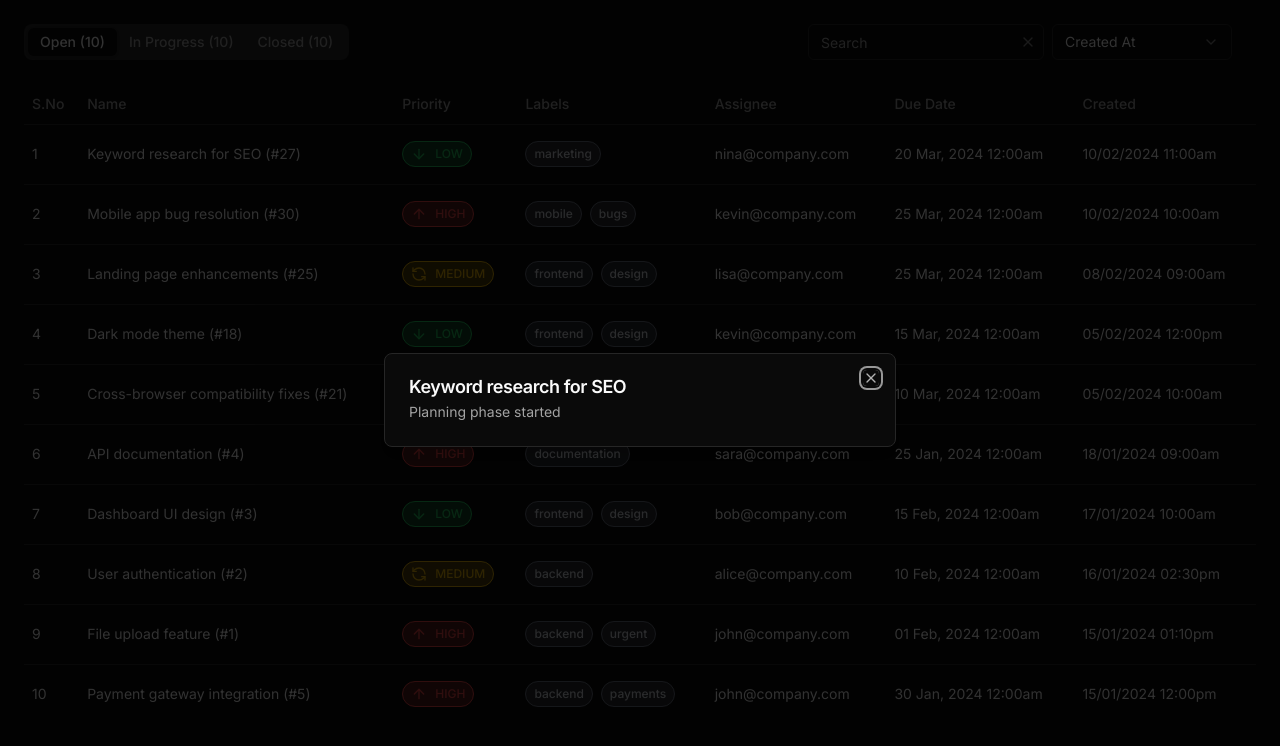
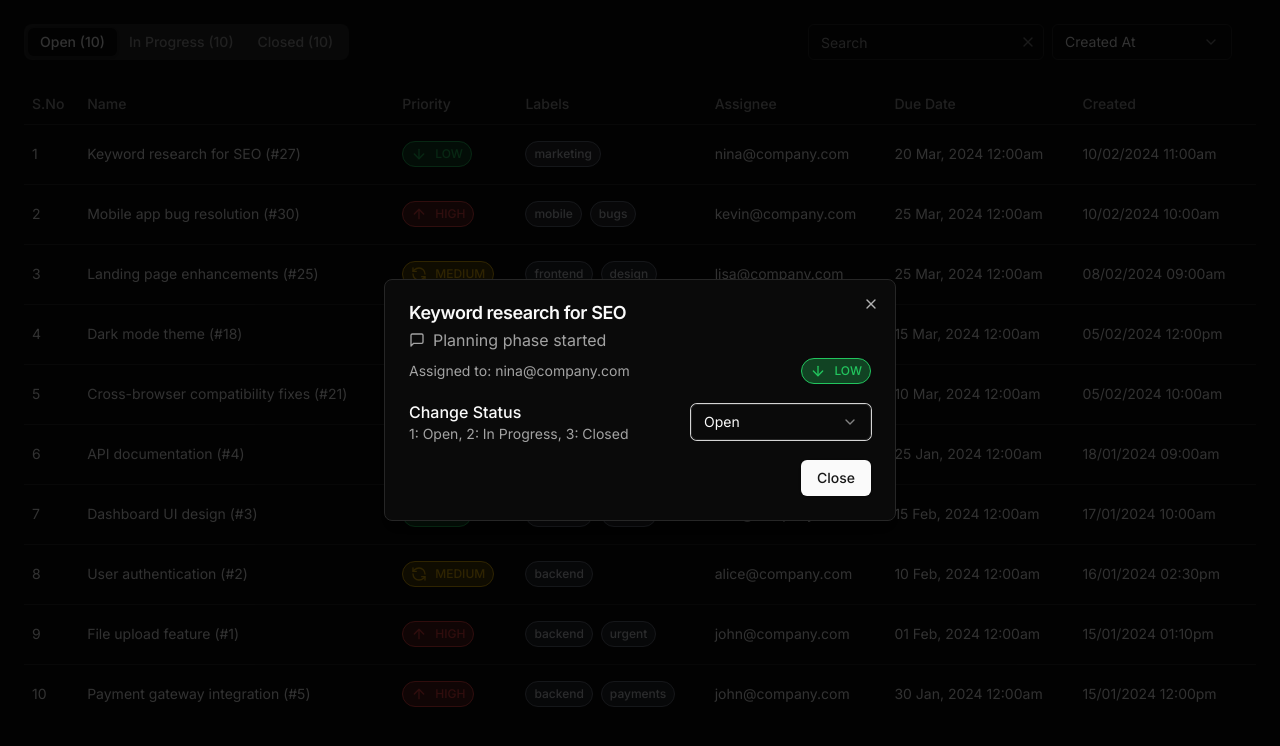
Before and after one commit to RamGoel/taskore, a Next.js app: page / in a window 1280 px wide. Both pictures are taken after a click on the element 640 px from the left and 154 px from the top of the page. Shown: the top 746 px of the page. Built offline with nearby package versions, Linux system fonts and the light colour scheme.

Commit message:
feat: update task logic

```diff
--- a/app/page.tsx
+++ b/app/page.tsx
@@ -1,22 +1,24 @@
 "use client";
 import TaskDialog from "@/components/TaskDialog";
 import { Tabs, TabsContent } from "@/components/ui/tabs";
-import { getTasks } from "@/lib/data";
 import { useSearchParams } from "next/navigation";
 import TasksView from "@/components/TaskView";
 import { useMemo } from "react";
 import moment from "moment";
 import CategoryTabs from "@/components/CategoryTabs";
 import GlobalFilters from "@/components/GlobalFilters";
+import { useAppState } from "@/store/useAppState";
 
 export default function Home() {
   const searchParams = useSearchParams();
   const status = (searchParams.get("status") ?? "OPEN") as string;
   const sortBy = (searchParams.get("sortBy") ?? "created_at") as string;
   const search = (searchParams.get("search") ?? "") as string;
+  const { allTasks } = useAppState();
 
   const tasksToRender = useMemo(() => {
-    return getTasks(status)
+    const tasksInView = allTasks.filter((task) => task.status === status);
+    return tasksInView
       .sort((a, b) => {
         if (sortBy === "due_date") {
           return moment(b.due_date).diff(moment(a.due_date));
@@ -26,7 +28,7 @@ export default function Home() {
       .filter((task) => {
         return task.name.toLowerCase().startsWith(search.toLowerCase());
       });
-  }, [status, sortBy, search]);
+  }, [status, sortBy, search, allTasks]);
 
   const handleNavigate = (
     _path: string,
--- a/components/CategoryTabs.tsx
+++ b/components/CategoryTabs.tsx
@@ -1,25 +1,27 @@
 import React from "react";
 import { TabsList, TabsTrigger } from "@/components/ui/tabs";
-import { getTasks } from "@/lib/data";
+import { useAppState } from "@/store/useAppState";
 
 const CategoryTabs = ({
   handleNavigate,
 }: {
   handleNavigate: (status: string) => void;
 }) => {
+  const { allTasks } = useAppState();
   return (
     <TabsList className="w-fit">
       <TabsTrigger onClick={() => handleNavigate("OPEN")} value="OPEN">
-        Open ({getTasks("OPEN").length})
+        Open ({allTasks.filter((task) => task.status === "OPEN").length})
       </TabsTrigger>
       <TabsTrigger
         onClick={() => handleNavigate("IN_PROGRESS")}
         value="IN_PROGRESS"
       >
-        In Progress ({getTasks("IN_PROGRESS").length})
+        In Progress (
+        {allTasks.filter((task) => task.status === "IN_PROGRESS").length})
       </TabsTrigger>
       <TabsTrigger onClick={() => handleNavigate("CLOSED")} value="CLOSED">
-        Closed ({getTasks("CLOSED").length})
+        Closed ({allTasks.filter((task) => task.status === "CLOSED").length})
       </TabsTrigger>
     </TabsList>
   );
--- a/components/GlobalFilters.tsx
+++ b/components/GlobalFilters.tsx
@@ -24,7 +24,6 @@ const GlobalFilters = ({
         <Input
           placeholder="Search"
           value={search || ""}
-          autoFocus
           onChange={(e) => {
             handleNavigate(sortBy, e.target.value);
           }}
--- a/components/TaskDialog.tsx
+++ b/components/TaskDialog.tsx
@@ -1,31 +1,192 @@
-import React from "react";
+import React, { useEffect, useState } from "react";
 import {
   Dialog,
   DialogContent,
   DialogHeader,
   DialogTitle,
   DialogDescription,
+  DialogFooter,
 } from "@/components/ui/dialog";
-import { useAppState } from "@/store/useAppState";
+import { Task, useAppState } from "@/store/useAppState";
+import PriorityBadge from "./PriorityBadge";
+import { TaskPriority } from "@/lib/types";
+import { Button } from "./ui/button";
+import {
+  Select,
+  SelectContent,
+  SelectItem,
+  SelectTrigger,
+  SelectValue,
+} from "./ui/select";
+import { Input } from "./ui/input";
+import { MessageSquare } from "lucide-react";
 
 const TaskDialog = () => {
   const { activeTask, isTaskDialogOpen } = useAppState();
+  const [newStatus, setNewStatus] = useState<string | null>(null);
+  const [comment, setComment] = useState("");
+  const [showCommentDialog, setShowCommentDialog] = useState(false);
+  const [currentTaskIndex, setCurrentTaskIndex] = useState(0);
+  const { allTasks, setAllTasks, setActiveTask, setIsTaskDialogOpen } =
+    useAppState();
+  const [tasksInView, setTasksInView] = useState<Task[]>(
+    allTasks.filter((task) => task.status === activeTask?.status)
+  );
+
+  useEffect(() => {
+    if (activeTask) {
+      setTasksInView(
+        allTasks.filter((task) => task.status === activeTask.status)
+      );
+      setCurrentTaskIndex(
+        tasksInView.findIndex((task) => task.id === activeTask.id)
+      );
+      setComment(activeTask.comment);
+    }
+  }, [activeTask, allTasks]);
+
+  useEffect(() => {
+    setTasksInView(
+      allTasks.filter((task) => task.status === activeTask?.status)
+    );
+  }, [activeTask, allTasks]);
+
+  useEffect(() => {
+    const handleKeyDown = (e: KeyboardEvent) => {
+      if (!isTaskDialogOpen) return;
+
+      if (e.key === "ArrowRight") {
+        const nextIndex = (currentTaskIndex + 1) % tasksInView.length;
+        useAppState.setState({ activeTask: tasksInView[nextIndex] });
+      } else if (e.key === "ArrowLeft") {
+        const prevIndex =
+          currentTaskIndex === 0
+            ? tasksInView.length - 1
+            : currentTaskIndex - 1;
+        useAppState.setState({ activeTask: tasksInView[prevIndex] });
+      } else if (e.key >= "1" && e.key <= "3") {
+        const statusMap = {
+          "1": "OPEN",
+          "2": "IN_PROGRESS",
+          "3": "CLOSED",
+        };
+        setNewStatus(statusMap[e.key as keyof typeof statusMap]);
+        setShowCommentDialog(true);
+      }
+    };
+
+    window.addEventListener("keydown", handleKeyDown);
+    return () => window.removeEventListener("keydown", handleKeyDown);
+  }, [isTaskDialogOpen, currentTaskIndex, tasksInView]);
+
+  const handleStatusChange = (status: string) => {
+    setNewStatus(status);
+    setShowCommentDialog(true);
+  };
+
+  const handleStatusUpdate = () => {
+    if (!comment.trim()) return;
+
+    const updatedTask = {
+      ...activeTask!,
+      status: newStatus!,
+      comment: comment,
+      updated_at: new Date().toISOString(),
+    };
+
+    const updatedTasks = allTasks.map((task) =>
+      task.id === activeTask?.id ? updatedTask : task
+    );
+
+    setAllTasks(updatedTasks);
+    setActiveTask(null);
+    setIsTaskDialogOpen(false);
+    setShowCommentDialog(false);
+    setNewStatus(null);
+  };
+
+  const handleClose = () => {
+    setActiveTask(null);
+    setIsTaskDialogOpen(false);
+    setShowCommentDialog(false);
+    setNewStatus(null);
+  };
+
   return (
-    <Dialog
-      open={isTaskDialogOpen}
-      onOpenChange={(open) => {
-        if (!open) {
-          useAppState.setState({ activeTask: null, isTaskDialogOpen: false });
-        }
-      }}
-    >
+    <>
+      <Dialog open={isTaskDialogOpen} onOpenChange={handleClose}>
         <DialogContent>
           <DialogHeader>
             <DialogTitle>{activeTask?.name}</DialogTitle>
-          <DialogDescription>{activeTask?.comment}</DialogDescription>
+            <DialogDescription className="flex items-center gap-2 text-md">
+              <MessageSquare className="w-4 h-4" /> {activeTask?.comment}
+            </DialogDescription>
+            <div className="flex items-center gap-2 justify-between">
+              <p className="text-sm text-muted-foreground">
+                Assigned to: {activeTask?.assignee}
+              </p>
+              <PriorityBadge status={activeTask?.priority as TaskPriority} />
+            </div>
           </DialogHeader>
+          <div>
+            <div className="flex items-center gap-2">
+              <div className="flex flex-1 flex-col">
+                <p className="text-md flex-1 whitespace-nowrap font-medium">
+                  Change Status
+                </p>
+                <p className="text-sm text-muted-foreground">
+                  1: Open, 2: In Progress, 3: Closed
+                </p>
+              </div>
+              <Select
+                value={activeTask?.status}
+                onValueChange={handleStatusChange}
+              >
+                <SelectTrigger className="w-[180px] focus:outline-none">
+                  <SelectValue placeholder="Select Status" />
+                </SelectTrigger>
+                <SelectContent>
+                  <SelectItem value="OPEN">Open</SelectItem>
+                  <SelectItem value="IN_PROGRESS">In Progress</SelectItem>
+                  <SelectItem value="CLOSED">Closed</SelectItem>
+                </SelectContent>
+              </Select>
+            </div>
+          </div>
+          <DialogFooter>
+            <Button onClick={handleClose}>Close</Button>
+          </DialogFooter>
         </DialogContent>
       </Dialog>
+
+      <Dialog open={showCommentDialog} onOpenChange={setShowCommentDialog}>
+        <DialogContent>
+          <DialogHeader>
+            <DialogTitle>Update Status Comment</DialogTitle>
+            <DialogDescription>
+              Please provide a comment for this status change
+            </DialogDescription>
+          </DialogHeader>
+          <Input
+            value={comment}
+            onChange={(e) => setComment(e.target.value)}
+            placeholder="Enter comment..."
+            autoFocus
+          />
+          <DialogFooter>
+            <Button
+              variant="outline"
+              onClick={() => setShowCommentDialog(false)}
+            >
+              Cancel
+            </Button>
+            <Button onClick={handleStatusUpdate} disabled={!comment.trim()}>
+              Save
+            </Button>
+          </DialogFooter>
+        </DialogContent>
+      </Dialog>
+    </>
   );
 };
 
--- a/components/TaskView.tsx
+++ b/components/TaskView.tsx
@@ -32,10 +32,9 @@ const TasksView = ({ tasks }: { tasks: Task[] }) => {
         });
       }
     };
-
     window.addEventListener("keydown", handleKeyDown);
     return () => window.removeEventListener("keydown", handleKeyDown);
-  }, [tasks.length, tasks, selectedRow]);
+  }, [tasks, selectedRow]);
 
   if (tasks.length === 0) {
     return (
--- a/lib/data.ts
+++ b/lib/data.ts
@@ -360,8 +360,3 @@ export const tasks = [
     comment: "Critical bugs identified",
   },
 ];
-
-export const getTasks = (status: string) => {
-  const filteredTasks = tasks.filter((task) => task.status === status);
-  return filteredTasks;
-};
--- a/store/useAppState.ts
+++ b/store/useAppState.ts
@@ -1,3 +1,4 @@
+import { tasks } from "@/lib/data";
 import { create } from "zustand";
 
 export interface Task {
@@ -16,9 +17,17 @@ export interface Task {
 interface AppState {
   activeTask: Task | null;
   isTaskDialogOpen: boolean;
+  allTasks: Task[];
+  setAllTasks: (tasks: Task[]) => void;
+  setActiveTask: (task: Task | null) => void;
+  setIsTaskDialogOpen: (open: boolean) => void;
 }
 
 export const useAppState = create<AppState>()((set) => ({
   activeTask: null,
   isTaskDialogOpen: false,
+  allTasks: tasks,
+  setAllTasks: (tasks) => set({ allTasks: tasks }),
+  setActiveTask: (task) => set({ activeTask: task }),
+  setIsTaskDialogOpen: (open) => set({ isTaskDialogOpen: open }),
 }));
```
Lines whose indentation alone changed are shown as unchanged.
